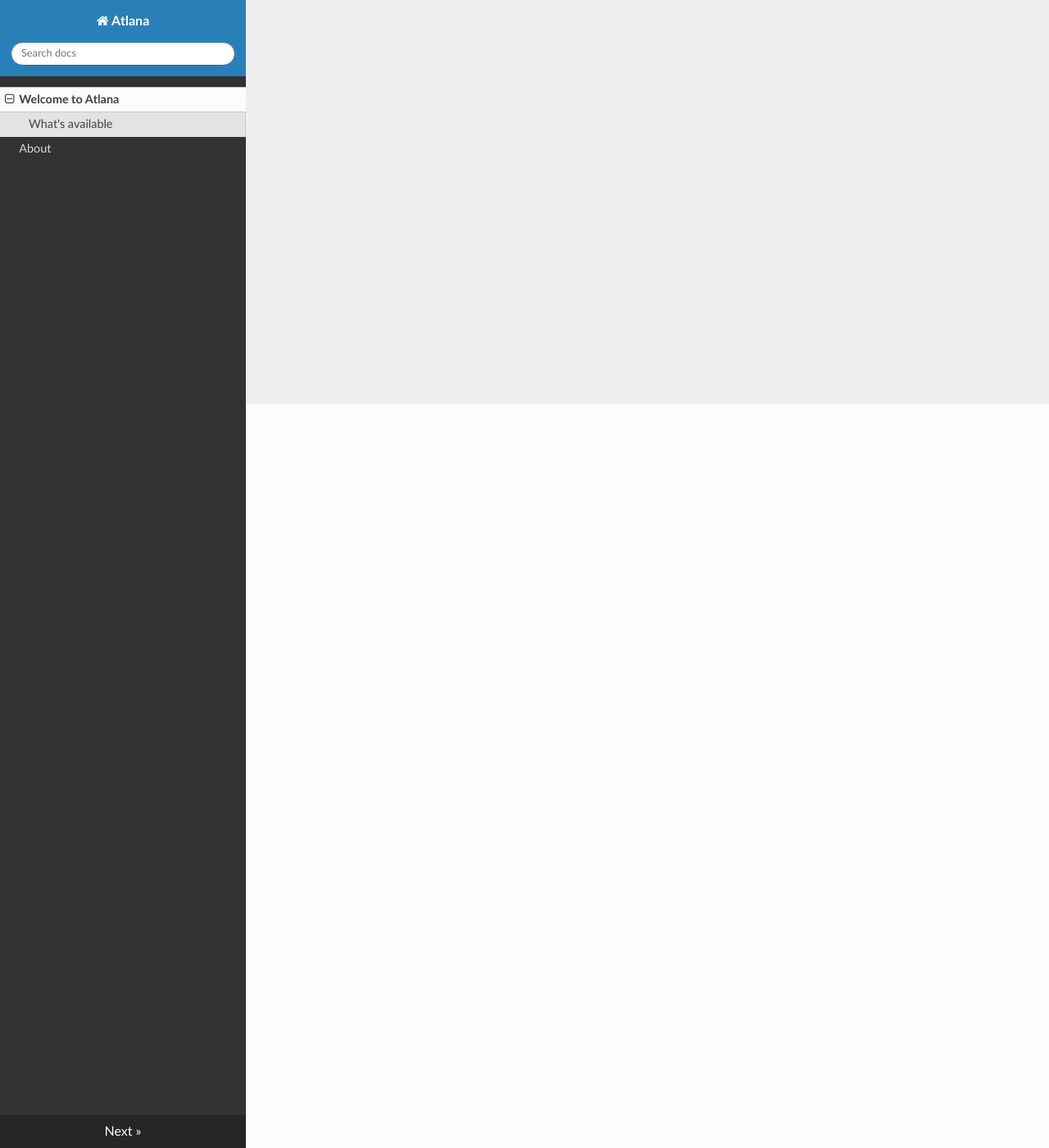
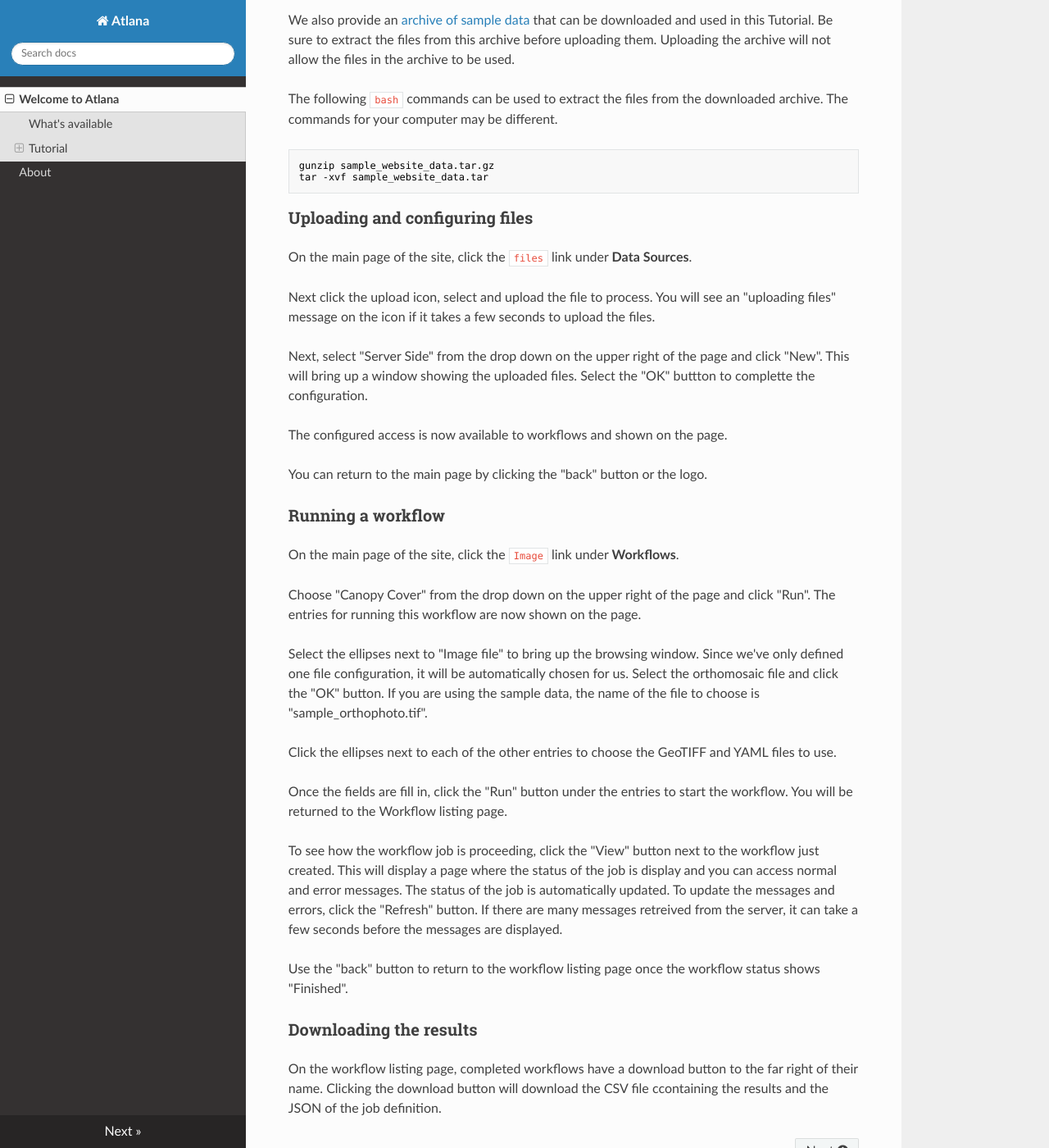
Before and after one commit to AgPipeline/Atlana, an MkDocs documentation site: the page built from docs/index.md, in a window 1280 px wide and 1400 px high, scrolled down 907 px. Shown: the whole window at 82% size. Built offline with MkDocs 1.6.1, drawn with Linux system fonts in a browser that asks for light colours; nearby versions of some CDN libraries; some of the changed text lies outside the part shown.

Commit message:
Adding tutorial

````diff
--- a/docs/index.md
+++ b/docs/index.md
@@ -4,11 +4,79 @@ Atlana is our web interface used to configure and run workflows for processing d
 
 ## What's available
 Aside from providing a convienient way for running workflows, we also provide:
-- configure one or more storage locations at the folder and file levels
-- download and restore configured storage locations
-- run workflows
-- create new workflows that use git repositories
-- re-run jobs you've created and jobs others have created
-- download and restore workflows you've created and workflows you've run
 
-Downloaded storage locations and worflows are in JSON format and can be shared with others.
+ * configure one or more storage locations at the folder and file levels
+ * download and restore configured storage locations
+ * run workflows
+ * create new workflows that use git repositories
+ * re-run jobs you've created and jobs others have created
+ * download and restore workflows you've created and workflows you've run
+
+Configured storage locations and worflows are downloaded in JSON format and can be shared with others.
+
+## Tutorial
+Items needed:
+
+- an orthomosaic image to be processed
+- a GeoJSON file containing the plots of interest
+- an optional YAML file containing [experiment information](https://osf.io/xdkcy/wiki/Configuration%20YAML/)
+
+Note that the geographic boundaries of the image don't need to match that of the plots.
+Only those plots that intersect the image will be processed.
+
+Additionally, the coordinate system of the image doesn't need to match that of the plots, points are converted automatically.
+
+We also provide an [archive of sample data](https://data.cyverse.org/dav-anon/iplant/projects/aes/cct/diag/sample-data/sample_website_data.tar.gz
+) that can be downloaded and used in this Tutorial.
+Be sure to extract the files from this archive before uploading them.
+Uploading the archive will not allow the files in the archive to be used.
+
+The following `bash` commands can be used to extract the files from the downloaded archive.
+The commands for your computer may be different.
+
+```bash
+gunzip sample_website_data.tar.gz
+tar -xvf sample_website_data.tar
+```
+
+### Uploading and configuring files
+On the main page of the site, click the `files` link under **Data Sources**.
+
+Next click the upload icon, select and upload the file to process.
+You will see an "uploading files" message on the icon if it takes a few seconds to upload the files.
+
+Next, select "Server Side" from the drop down on the upper right of the page and click "New".
+This will bring up a window showing the uploaded files.
+Select the "OK" buttton to complette the configuration.
+
+The configured access is now available to workflows and shown on the page.
+
+You can return to the main page by clicking the "back" button or the logo.
+
+### Running a workflow
+On the main page of the site, click the `Image` link under **Workflows**.
+
+Choose "Canopy Cover" from the drop down on the upper right of the page and click "Run".
+The entries for running this workflow are now shown on the page.
+
+Select the ellipses next to "Image file" to bring up the browsing window.
+Since we've  only defined one file configuration, it will be automatically chosen for us.
+Select the orthomosaic file and click the "OK" button.
+If you are using the sample data, the name of the file to choose is "sample_orthophoto.tif".
+
+Click the ellipses next to each of the other entries to choose the GeoTIFF and YAML files to use.
+
+Once the fields are fill in, click the "Run" button under the entries to start the workflow.
+You will be returned to the Workflow listing page.
+
+To see how the workflow job is proceeding, click the "View" button next to the workflow just created.
+This will display a page where the status of the job is display and you can access normal and error messages.
+The status of the job is automatically updated.
+To  update the messages and errors, click the "Refresh" button.
+If there are many messages retreived from the server, it can take a few seconds before the messages are displayed.
+
+Use the "back" button to return to the workflow listing page once the workflow status shows "Finished".
+
+### Downloading the results
+On the workflow listing page, completed workflows have a download button to the far right of their name.
+Clicking the download button will download the CSV file ccontaining the results and the JSON of the job definition.
````
